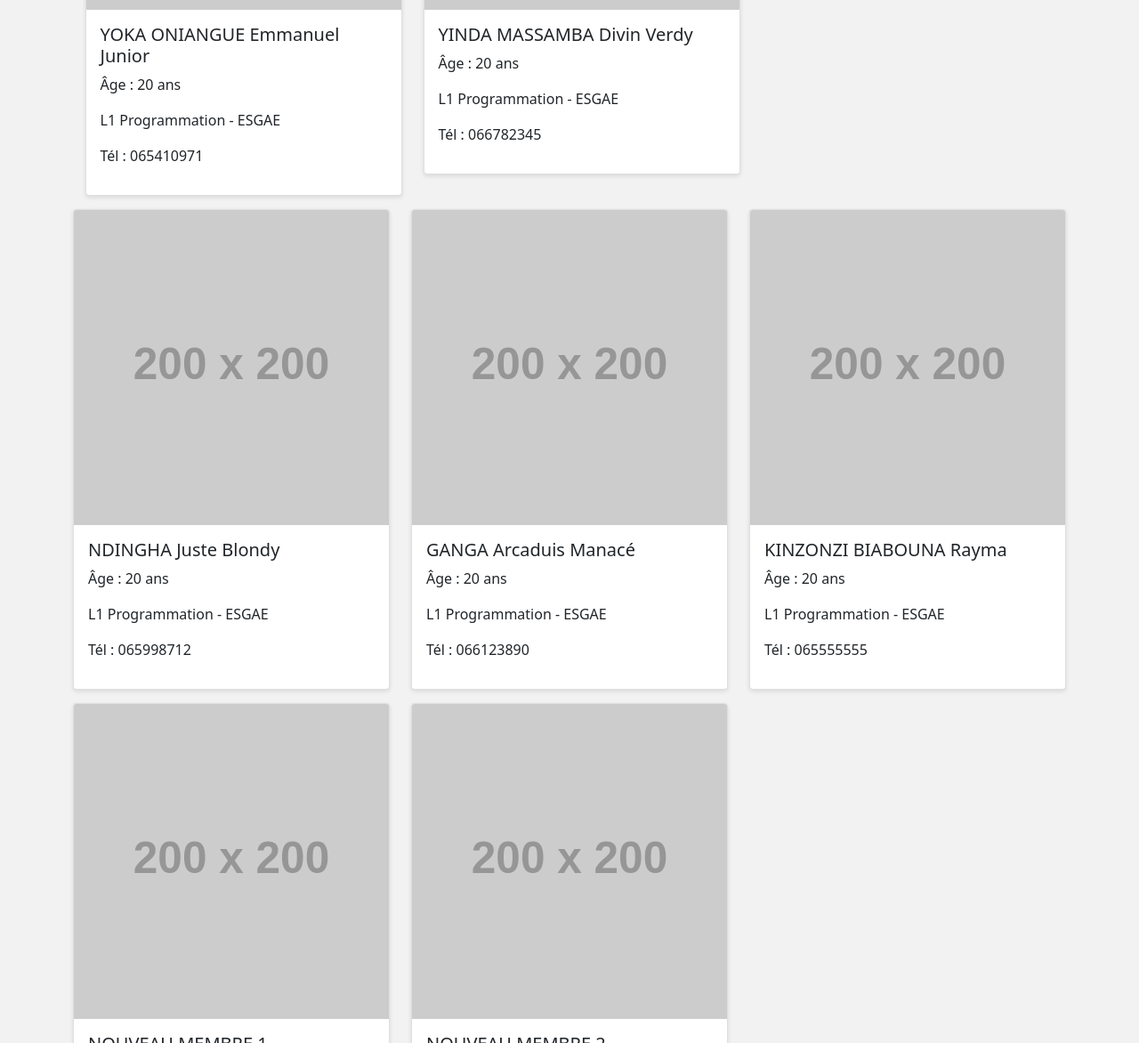
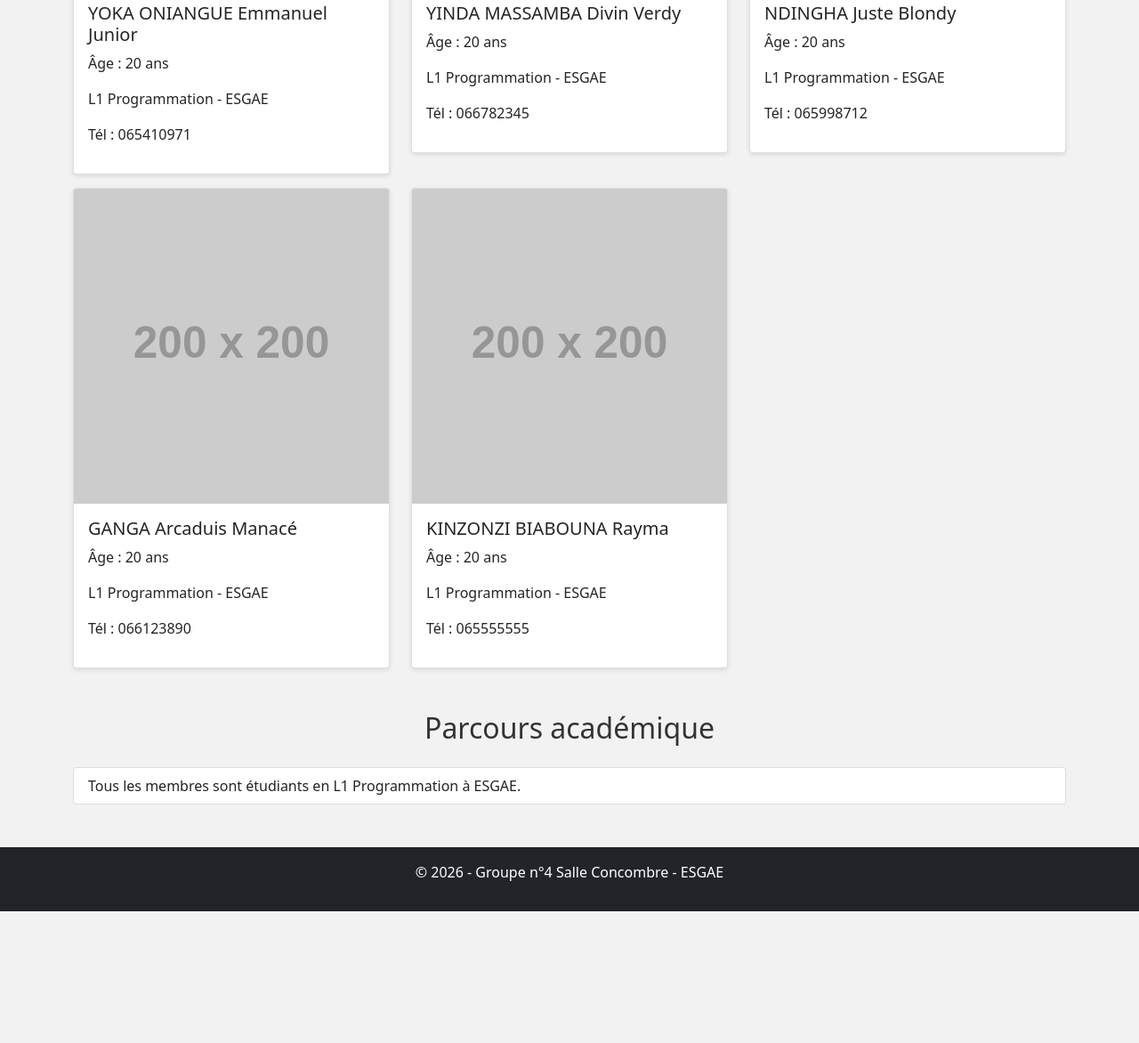
Before and after one commit to cmind2/cmind2.github.io, a plain HTML site: page index.html in a window 1280 px wide. Shown: the part 677-1849 px from the top of the page at 89% size. After the commit the page ends 1701 px from the top, so only its background shows below. Drawn offline with nearby package versions, Linux system fonts and the light colour scheme; placeholder pictures from the web are drawn by us.

Commit message:
Update index.html

````diff
--- a/index.html
+++ b/index.html
@@ -1,153 +1,209 @@
 <!DOCTYPE html>
 
 <html lang="fr">
+
 <head>
+
     <meta charset="UTF-8">
+
     <title>Portfolio Groupe 4</title>
 
-```
     <!-- Bootstrap -->
+
     <link href="https://cdn.jsdelivr.net/npm/bootstrap@5.0.2/dist/css/bootstrap.min.css" rel="stylesheet">
 
     <style>
+
         body {
+
             background-color: #f2f2f2;
+
         }
+
         .card {
+
             margin-top: 15px;
+
             box-shadow: 0 2px 5px rgba(0,0,0,0.1);
+
             transition: 0.3s;
+
         }
+
         .card:hover {
+
             transform: translateY(-5px);
+
         }
+
         h1, h2 {
+
             color: #333;
+
         }
+
     </style>
-```
 
 </head>
 
 <body>
 
 <nav class="navbar navbar-dark bg-dark">
+
   <div class="container">
+
     <span class="navbar-brand">Groupe n°4 - Salle Concombre</span>
+
   </div>
+
 </nav>
 
 <div class="container text-center mt-5">
+
     <h1>Bienvenue sur notre portfolio</h1>
+
     <p>Nous sommes le groupe numéro 4 de la salle Concombre, étudiants en L1 Programmation à ESGAE.</p>
-</div>
-
-<div class="container mt-5">
-    <h2 class="text-center mb-4">Membres du groupe</h2>
-    <div class="row">
-
-```
-    <div class="col-md-4">
-        <div class="card">
-            <img src="https://via.placeholder.com/200" class="card-img-top">
-            <div class="card-body">
-                <h5 class="card-title">YOKA ONIANGUE Emmanuel Junior</h5>
-                <p>Âge : 20 ans</p>
-                <p>L1 Programmation - ESGAE</p>
-                <p>Tél : 065410971</p>
-            </div>
-        </div>
-    </div>
-
-    <div class="col-md-4">
-        <div class="card">
-            <img src="https://via.placeholder.com/200" class="card-img-top">
-            <div class="card-body">
-                <h5 class="card-title">YINDA MASSAMBA Divin Verdy</h5>
-                <p>Âge : 20 ans</p>
-                <p>L1 Programmation - ESGAE</p>
-                <p>Tél : 066782345</p>
-            </div>
-        </div>
-    </div>
-
-    <div class="col-md-4">
-        <div class="card">
-            <img src="https://via.placeholder.com/200" class="card-img-top">
-            <div class="card-body">
-                <h5 class="card-title">NDINGHA Juste Blondy</h5>
-                <p>Âge : 20 ans</p>
-                <p>L1 Programmation - ESGAE</p>
-                <p>Tél : 065998712</p>
-            </div>
-        </div>
-    </div>
-
-    <div class="col-md-4">
-        <div class="card">
-            <img src="https://via.placeholder.com/200" class="card-img-top">
-            <div class="card-body">
-                <h5 class="card-title">GANGA Arcaduis Manacé</h5>
-                <p>Âge : 20 ans</p>
-                <p>L1 Programmation - ESGAE</p>
-                <p>Tél : 066123890</p>
-            </div>
-        </div>
-    </div>
-
-    <div class="col-md-4">
-        <div class="card">
-            <img src="https://via.placeholder.com/200" class="card-img-top">
-            <div class="card-body">
-                <h5 class="card-title">KINZONZI BIABOUNA Rayma</h5>
-                <p>Âge : 20 ans</p>
-                <p>L1 Programmation - ESGAE</p>
-                <p>Tél : 065555555</p>
-            </div>
-        </div>
-    </div>
-
-    <!-- NOUVEAU MEMBRE 1 -->
-    <div class="col-md-4">
-        <div class="card">
-            <img src="https://via.placeholder.com/200" class="card-img-top">
-            <div class="card-body">
-                <h5 class="card-title">NOUVEAU MEMBRE 1</h5>
-                <p>Âge : 20 ans</p>
-                <p>L1 Programmation - ESGAE</p>
-                <p>Tél : 060000000</p>
-            </div>
-        </div>
-    </div>
-
-    <!-- NOUVEAU MEMBRE 2 -->
-    <div class="col-md-4">
-        <div class="card">
-            <img src="https://via.placeholder.com/200" class="card-img-top">
-            <div class="card-body">
-                <h5 class="card-title">NOUVEAU MEMBRE 2</h5>
-                <p>Âge : 20 ans</p>
-                <p>L1 Programmation - ESGAE</p>
-                <p>Tél : 061111111</p>
-            </div>
-        </div>
-    </div>
-
-</div>
-```
 
 </div>
 
 <div class="container mt-5">
+
+    <h2 class="text-center mb-4">Membres du groupe</h2>
+
+    <div class="row">
+
+        <div class="col-md-4">
+
+            <div class="card">
+
+                <img src="https://via.placeholder.com/200" class="card-img-top">
+
+                <div class="card-body">
+
+                    <h5 class="card-title">YOKA ONIANGUE Emmanuel Junior</h5>
+
+                    <p>Âge : 20 ans</p>
+
+                    <p>L1 Programmation - ESGAE</p>
+
+                    <p>Tél : 065410971</p>
+
+                </div>
+
+            </div>
+
+        </div>
+
+        <div class="col-md-4">
+
+            <div class="card">
+
+                <img src="https://via.placeholder.com/200" class="card-img-top">
+
+                <div class="card-body">
+
+                    <h5 class="card-title">YINDA MASSAMBA Divin Verdy</h5>
+
+                    <p>Âge : 20 ans</p>
+
+                    <p>L1 Programmation - ESGAE</p>
+
+                    <p>Tél : 066782345</p>
+
+                </div>
+
+            </div>
+
+        </div>
+
+        <div class="col-md-4">
+
+            <div class="card">
+
+                <img src="https://via.placeholder.com/200" class="card-img-top">
+
+                <div class="card-body">
+
+                    <h5 class="card-title">NDINGHA Juste Blondy</h5>
+
+                    <p>Âge : 20 ans</p>
+
+                    <p>L1 Programmation - ESGAE</p>
+
+                    <p>Tél : 065998712</p>
+
+                </div>
+
+            </div>
+
+        </div>
+
+        <div class="col-md-4">
+
+            <div class="card">
+
+                <img src="https://via.placeholder.com/200" class="card-img-top">
+
+                <div class="card-body">
+
+                    <h5 class="card-title">GANGA Arcaduis Manacé</h5>
+
+                    <p>Âge : 20 ans</p>
+
+                    <p>L1 Programmation - ESGAE</p>
+
+                    <p>Tél : 066123890</p>
+
+                </div>
+
+            </div>
+
+        </div>
+
+        <div class="col-md-4">
+
+            <div class="card">
+
+                <img src="https://via.placeholder.com/200" class="card-img-top">
+
+                <div class="card-body">
+
+                    <h5 class="card-title">KINZONZI BIABOUNA Rayma</h5>
+
+                    <p>Âge : 20 ans</p>
+
+                    <p>L1 Programmation - ESGAE</p>
+
+                    <p>Tél : 065555555</p>
+
+                </div>
+
+            </div>
+
+        </div>
+
+    </div>
+
+</div>
+
+<div class="container mt-5">
+
     <h2 class="text-center mb-4">Parcours académique</h2>
+
     <ul class="list-group">
+
         <li class="list-group-item">Tous les membres sont étudiants en L1 Programmation à ESGAE.</li>
+
     </ul>
+
 </div>
 
 <footer class="bg-dark text-white text-center p-3 mt-5">
+
     <p>© 2026 - Groupe n°4 Salle Concombre - ESGAE</p>
+
 </footer>
 
 </body>
+
 </html>
````
Lines whose indentation alone changed are shown as unchanged.
